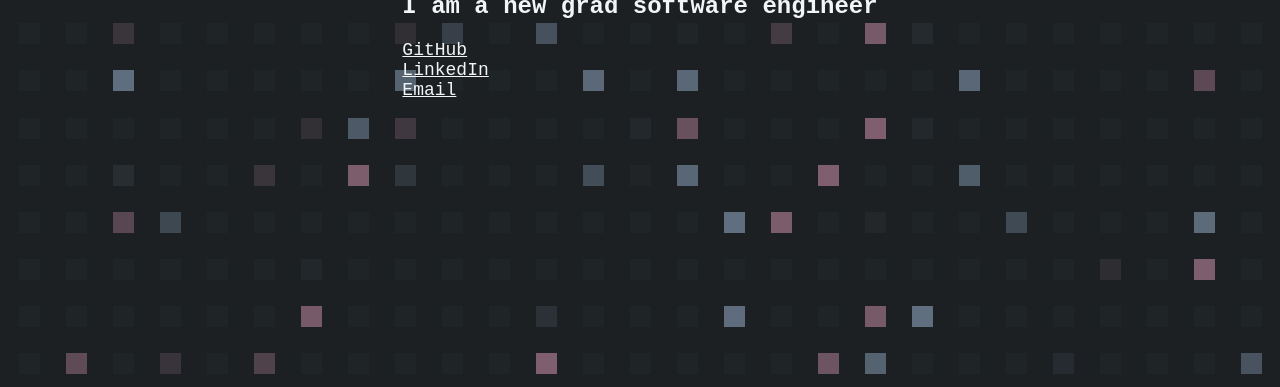
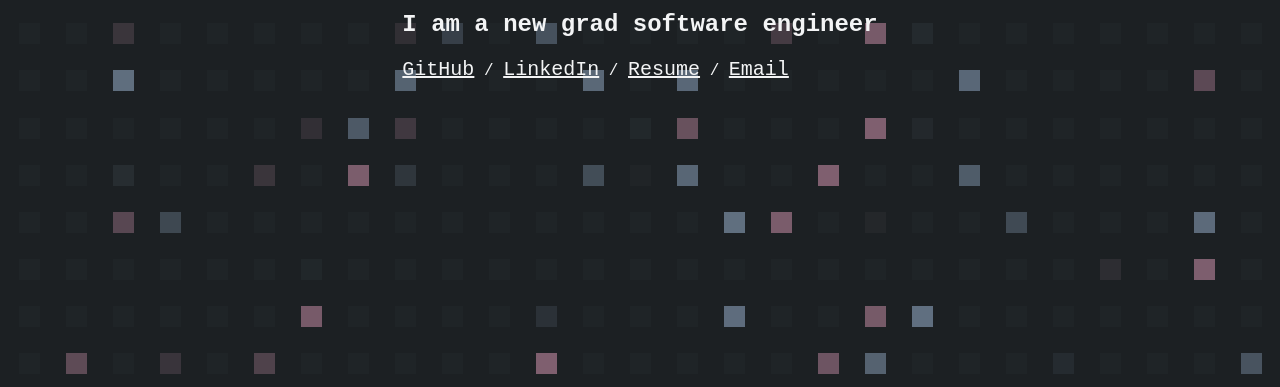
Before and after one commit to geofflorne/geofflorne.ca, a website with bundled scripts: page src/index.html in a window 1280 px wide. Shown: the part 413-800 px from the top of the page. Built offline with nearby package versions, Linux system fonts and the light colour scheme.

Commit message:
add resume

```diff
--- a/src/index.html
+++ b/src/index.html
@@ -22,14 +22,22 @@
         <div class="content-wrapper">
             <h1>Hi, I'm Geoff</h1>
             <h2>I am a new grad software engineer</h2>
-            <a target="_blank" href="https://github.com/geofflorne">GitHub</a>
-            <a
-                target="_blank"
-                href="https://www.linkedin.com/in/geoffrey-lorne-3513bba6/"
-            >
-                LinkedIn
-            </a>
-            <a href="mailto:geoff@geofflorne.ca">Email</a>
+            <div class="links">
+                <a target="_blank" href="https://github.com/geofflorne"
+                    >GitHub</a
+                >
+                /
+                <a
+                    target="_blank"
+                    href="https://www.linkedin.com/in/geoffrey-lorne-3513bba6/"
+                >
+                    LinkedIn</a
+                >
+                /
+                <a target="_blank" href="Resume.pdf">Resume</a>
+                /
+                <a href="mailto:geoff@geofflorne.ca">Email</a>
+            </div>
         </div>
     </body>
 </html>
--- a/src/style.css
+++ b/src/style.css
@@ -31,10 +31,10 @@ h1 {
     font-size: 48px;
 }
 
-a {
-    display: table;
+.links a {
+    display: inline;
     color: #f3f4f5;
-    font-size: 18px;
+    font-size: 20px;
 }
 .content-wrapper {
     position: absolute;
```
Also changed, not shown: dist/index.html, dist/style.css, 2 other files.
